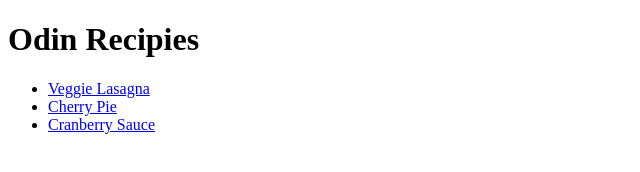
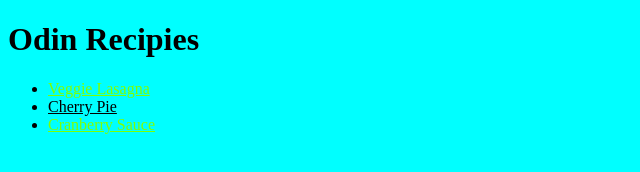
Before and after one commit to CaptainClompy/odin-recipies, a plain HTML site: page index.html in a window 1280 px wide. Shown: the whole page, without its empty margins (0-640 px from the left). Drawn offline with Linux system fonts and the light colour scheme.

Commit message:
CSS changes

```diff
--- a/index.html
+++ b/index.html
@@ -1,6 +1,7 @@
 <!DOCTYPE html>
  <html>
      <head>
+         <link rel="stylesheet" href="styles.css">
          <title>Odin Recipies</title>
          <meta charset="utf-8">
      </head>
@@ -9,11 +10,11 @@
          <h1>Odin Recipies</h1>
 
          <ul>
-            <li><a href="./recipies/lasagna.html">Veggie Lasagna</a></li>
+            <li><a class="cool-text" href="./recipies/lasagna.html">Veggie Lasagna</a></li>
 
             <li><a href="./recipies/cherry-pie.html">Cherry Pie</a></li>
 
-            <li><a href="./recipies/cranberry.html">Cranberry Sauce</a></li>
+            <li><a class="cool-text" href="./recipies/cranberry.html">Cranberry Sauce</a></li>
          </ul>
      </body>
  </html>
--- /dev/null
+++ b/styles.css
@@ -0,0 +1,8 @@
+* {
+    color:rgb(0, 0, 0);
+    background-color: aqua;
+}
+
+.cool-text {
+    color:chartreuse;
+}
```
Also changed, not shown: recipies/cranberry.html (+1 -0 lines).
